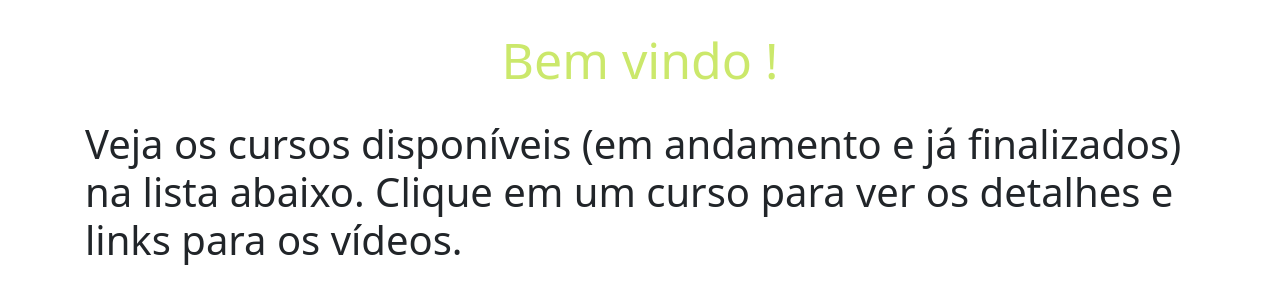
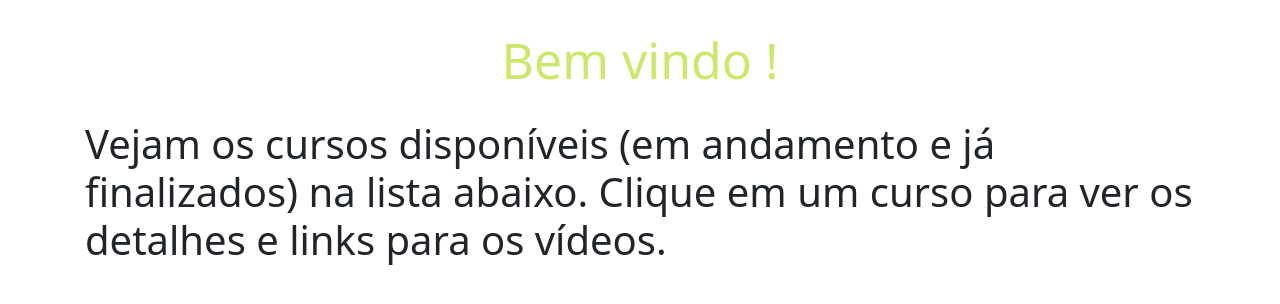
Before and after one commit to Atzingen/corretorIA, a Django app: page / in a window 1280 px wide. Shown: the part 70-374 px from the top of the page. Run offline with Django 4.2, Linux system fonts and the light colour scheme; data that the repository does not hold is empty; some libraries are stand-ins or nearby versions.

Commit message:
Update home.html
teste webhook

```diff
--- a/submits/templates/home.html
+++ b/submits/templates/home.html
@@ -4,7 +4,7 @@
 
     <h1 class="mt-4 mb-4 text-center" style="color: var(--strongaccent)"> Bem vindo !</h1>
     <h2 class="mt-4 mb-4">
-        Veja os cursos disponíveis (em andamento e já finalizados) na lista abaixo. Clique em um curso para ver os detalhes e links para os vídeos.
+        Vejam os cursos disponíveis (em andamento e já finalizados) na lista abaixo. Clique em um curso para ver os detalhes e links para os vídeos.
     </h2>
 
     <div class="accordion" id="accordion">
```
